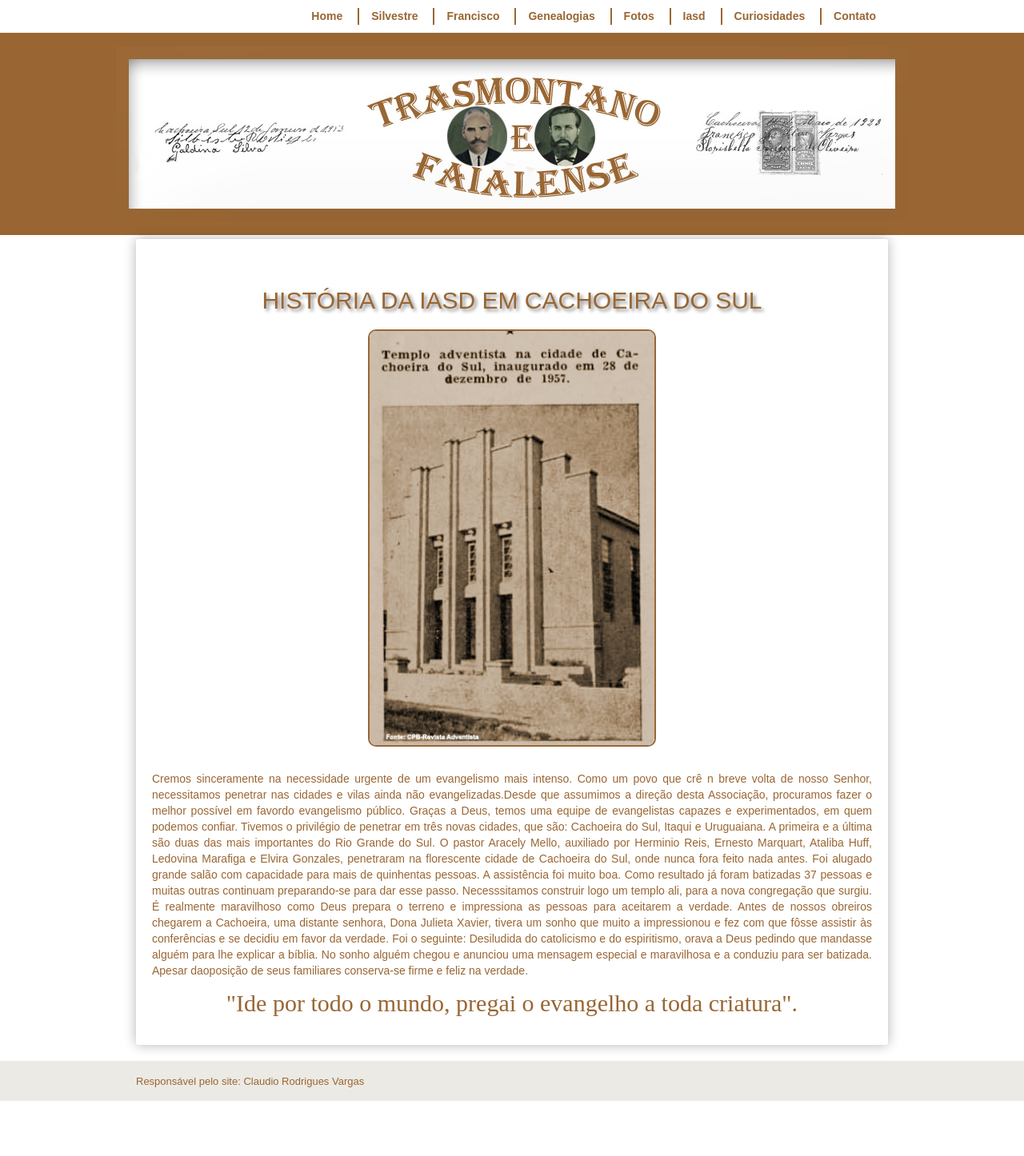
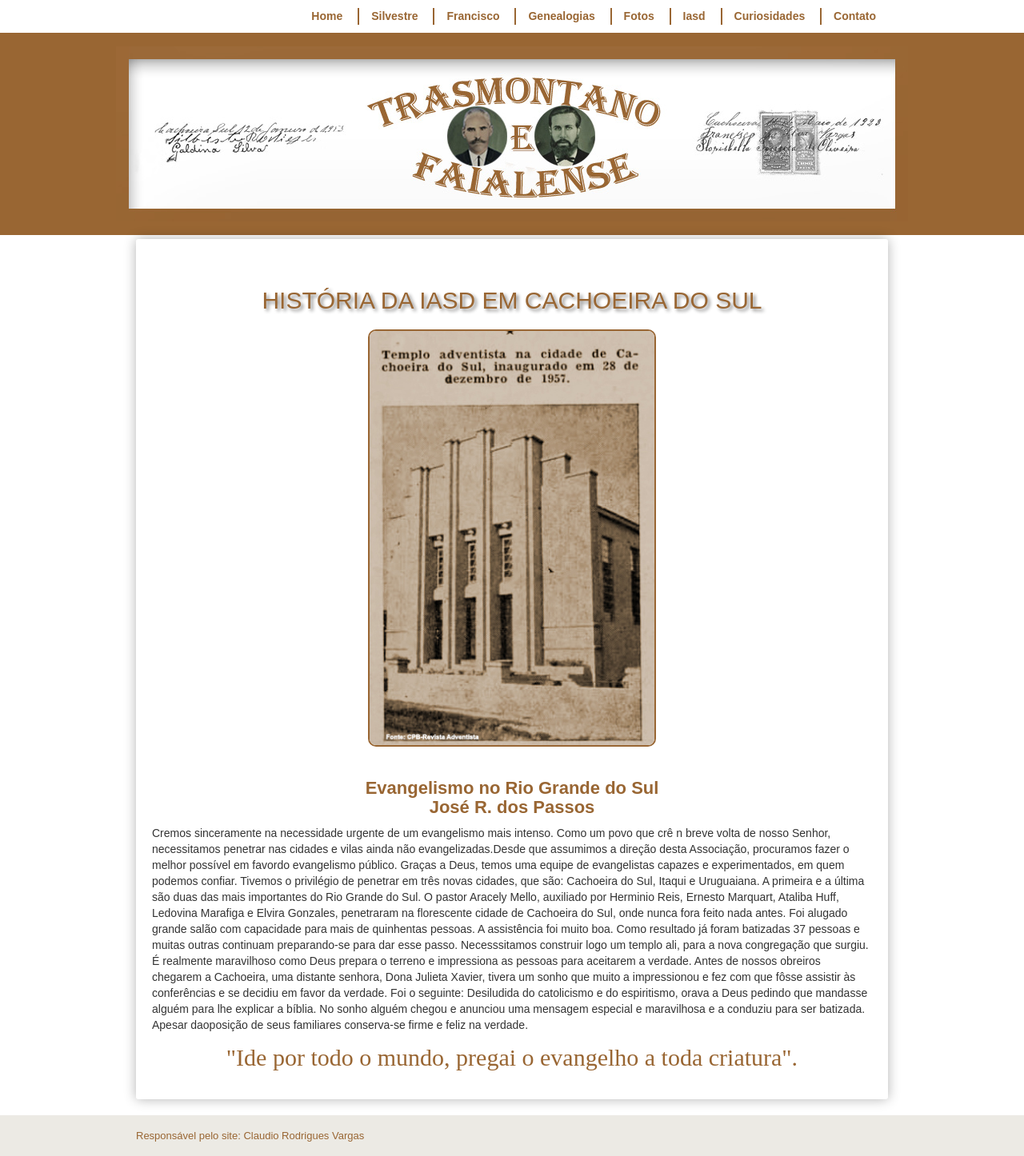
Before and after one commit to claudiovargas1955/claudiovargas1955.github.io, a Jekyll site: the page built from _pages/história-da-iasd-cachoeira.html, in a window 1280 px wide. Shown: the whole page at 80% size. Built offline with Jekyll 4.4.1, drawn with Linux system fonts in a browser that asks for light colours; some web fonts are replaced; before the commit the page ends 1377 px from its top, so only the background shows below that.

Commit message:
Update história-da-iasd-cachoeira.html

```diff
--- a/_pages/história-da-iasd-cachoeira.html
+++ b/_pages/história-da-iasd-cachoeira.html
@@ -95,7 +95,8 @@ figure.foto-legenda:hover figcaption {opacity: 5;
 <p><img class="esq2" style="float:center"; src="/images/Inauguração.jpg" class="img-responsive" width="400px" title="";/>
 <figcaption>
 <h3><br><br><br><br>Pr. Aracely Mello<br>Pr. Ataliba Huff<br>Ledovina Marafiga</h3></figcaption></figure><br>
-
+<h3>Evangelismo no Rio Grande do Sul<br>
+   José R. dos Passos</h3
 <p>Cremos sinceramente na necessidade urgente de um evangelismo mais intenso. Como um povo que crê n breve volta de nosso Senhor, necessitamos penetrar nas cidades
 e vilas ainda não evangelizadas.Desde que assumimos a direção desta Associação, procuramos fazer o melhor possível em favordo evangelismo público. Graças a Deus,
 temos uma equipe de evangelistas capazes e experimentados, em quem podemos confiar. Tivemos o privilégio de penetrar em três novas cidades, que são: Cachoeira do Sul,
```
